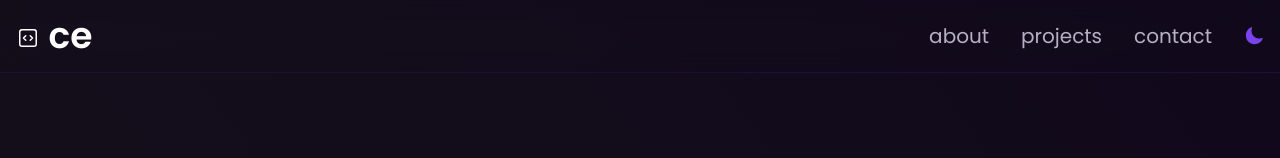
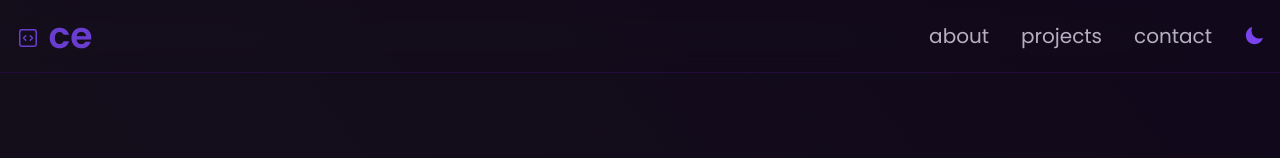
Before and after one commit to encarnac/portfolio, a React (Vite) app: page / in a window 1280 px wide. Shown: the top 158 px of the page. Built offline with nearby package versions, Linux system fonts and the light colour scheme.

Commit message:
Changed logo color in navbar to match the rest

```diff
--- a/src/components/Navbar.jsx
+++ b/src/components/Navbar.jsx
@@ -33,8 +33,9 @@ const Navbar = ({
     >
       <div className="container mx-auto flex flex-wrap items-center justify-between border-[#d9dbdf] px-4 py-4">
         <a
-          href="/"
-          className="text-2xl font-semibold text-stone-600 dark:text-white md:text-4xl"
+          href="#hero"
+          onClick={() => setSelectedPage("hero")}
+          className="text-2xl font-semibold text-stone-600 dark:text-[#6a3dd1] md:text-4xl"
         >
           <CodeBracketSquareIcon className="inline w-6" /> ce
         </a>
```
